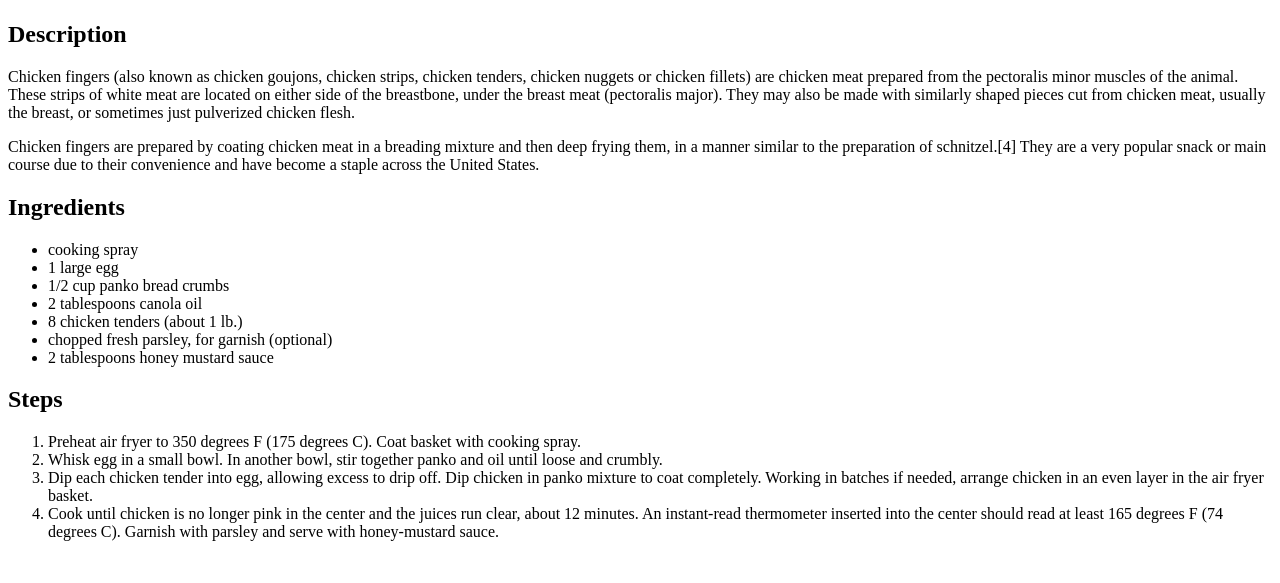
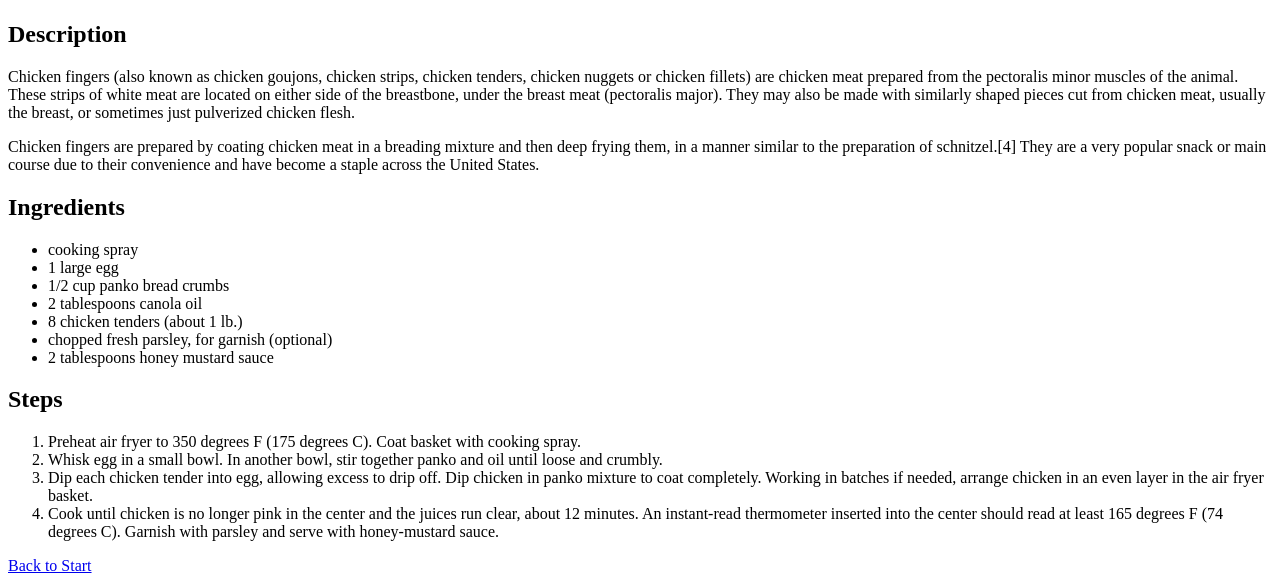
Before and after one commit to Ikarosxo/odin-recipes, a plain HTML site: page recipes/chicken-tenders.html in a window 1280 px wide. Shown: the part 383-966 px from the top of the page. Before the commit the page ends 940 px from the top, so only its background shows below. Drawn offline with Linux system fonts and the light colour scheme.

Commit message:
added back to start links to recipes

```diff
--- a/recipes/chicken-tenders.html
+++ b/recipes/chicken-tenders.html
@@ -35,5 +35,7 @@
         <li>Dip each chicken tender into egg, allowing excess to drip off. Dip chicken in panko mixture to coat completely. Working in batches if needed, arrange chicken in an even layer in the air fryer basket.</li>
         <li>Cook until chicken is no longer pink in the center and the juices run clear, about 12 minutes. An instant-read thermometer inserted into the center should read at least 165 degrees F (74 degrees C). Garnish with parsley and serve with honey-mustard sauce.</li>
     </ol>
+
+    <a href="../index.html">Back to Start</a>
 </body>
 </html>
```
Also changed, not shown: recipes/ice-cream.html (+2 -0 lines), recipes/spaghetti.html (+1 -0 lines).
